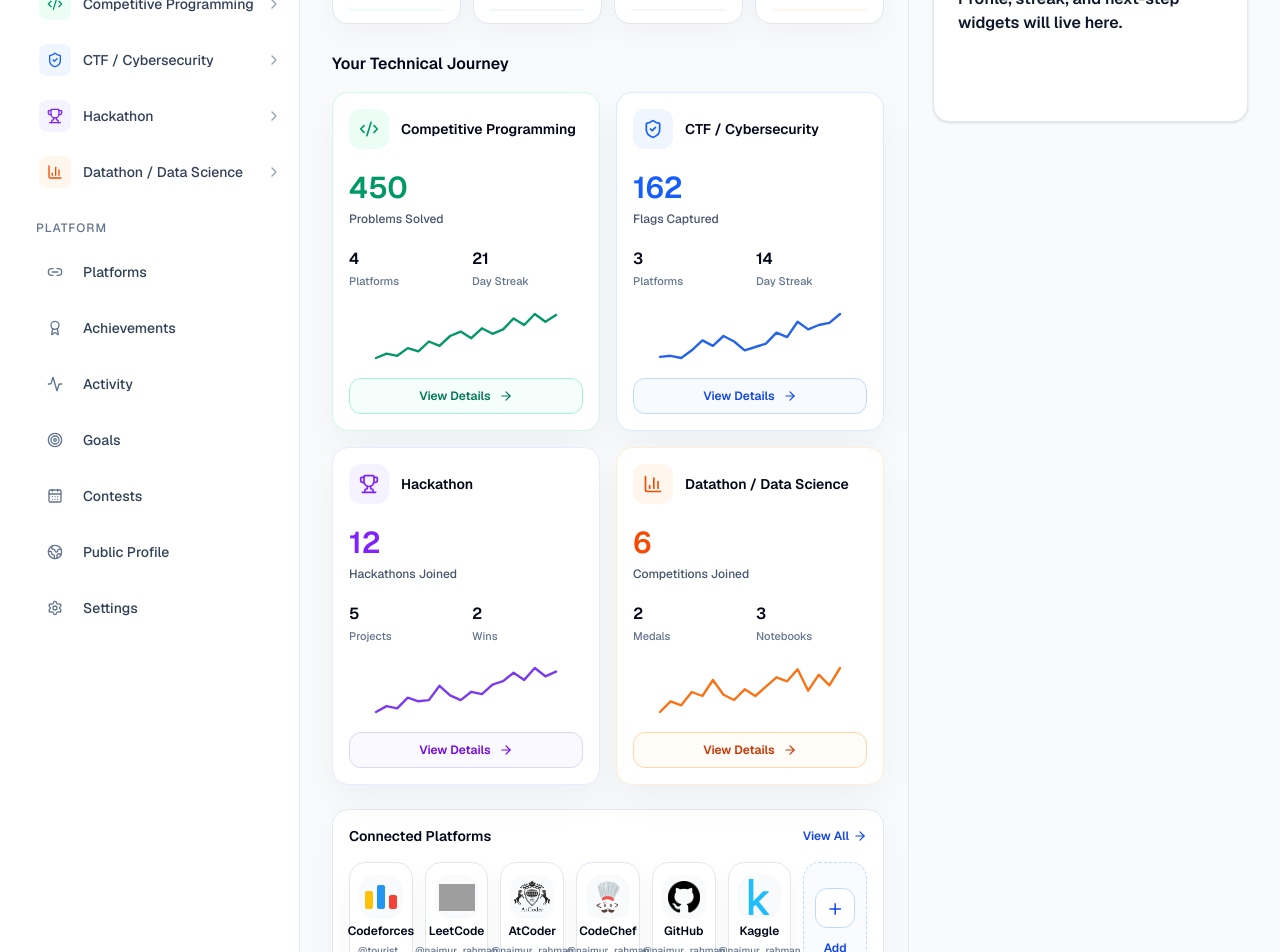
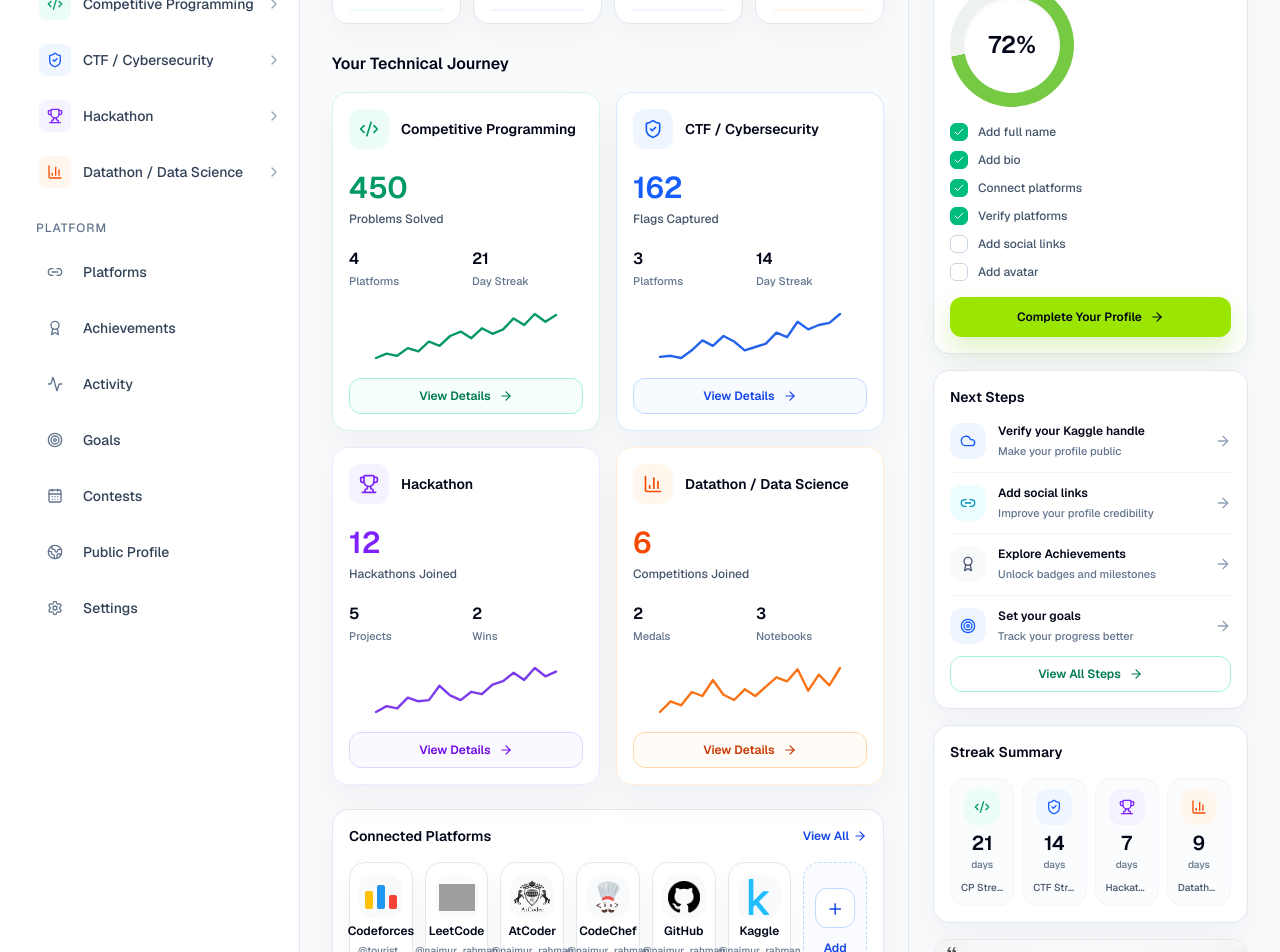
Before and after one commit to NaimurRahmannn/Stalker-A-Unified-Competitive-Profile, a Next.js app in the folder frontend/: page /dashboard in a window 1280 px wide. Shown: the part 260-1212 px from the top of the page. Built offline with nearby package versions, Linux system fonts and the light colour scheme; grey boxes are pictures that could not be loaded.

Commit message:
feat(dashboard): Build dashboard right sidebar widgets

```diff
--- a/frontend/src/app/(dashboard)/dashboard/page.tsx
+++ b/frontend/src/app/(dashboard)/dashboard/page.tsx
@@ -2,21 +2,27 @@ import Image from "next/image";
 import { DashboardSidebar } from "@/components/layout/dashboard-sidebar";
 import {
   ArrowRight,
+  Award,
   BarChart3,
   Bell,
   Box,
+  Check,
   Code2,
+  Cloud,
+  Link2,
   RefreshCw,
   Search,
   ShieldCheck,
   Sun,
+  Target,
   Trophy,
   Users,
 } from "lucide-react";
 import type { LucideIcon } from "lucide-react";
-import type { ReactNode } from "react";
+import type { CSSProperties, ReactNode } from "react";
 
 type MetricAccent = "green" | "blue" | "purple" | "orange";
+type WidgetAccent = MetricAccent | "cyan" | "slate";
 
 type MetricItem = {
   label: string;
@@ -110,6 +116,25 @@ type RecentAchievement = {
   description?: string;
 };
 
+type ChecklistItem = {
+  label: string;
+  done: boolean;
+};
+
+type NextStep = {
+  title: string;
+  subtitle: string;
+  icon: LucideIcon;
+  accent: WidgetAccent;
+};
+
+type StreakItem = {
+  label: string;
+  value: string;
+  icon: LucideIcon;
+  accent: MetricAccent;
+};
+
 const journeyAccentStyles: Record<
   MetricAccent,
   {
@@ -192,6 +217,39 @@ const achievementAccentStyles: Record<
     iconBg: "bg-orange-50",
     badge: "bg-orange-50 text-orange-700 ring-1 ring-orange-200",
     border: "hover:border-orange-100",
+  },
+};
+
+const widgetAccentStyles: Record<
+  WidgetAccent,
+  {
+    icon: string;
+    iconBg: string;
+  }
+> = {
+  green: {
+    icon: "text-emerald-600",
+    iconBg: "bg-emerald-50",
+  },
+  blue: {
+    icon: "text-blue-600",
+    iconBg: "bg-blue-50",
+  },
+  purple: {
+    icon: "text-violet-600",
+    iconBg: "bg-violet-50",
+  },
+  orange: {
+    icon: "text-orange-600",
+    iconBg: "bg-orange-50",
+  },
+  cyan: {
+    icon: "text-cyan-600",
+    iconBg: "bg-cyan-50",
+  },
+  slate: {
+    icon: "text-slate-600",
+    iconBg: "bg-slate-50",
   },
 };
 
@@ -329,28 +387,68 @@ const recentAchievements: RecentAchievement[] = [
   },
 ];
 
-type PlaceholderPanelProps = {
-  title: string;
-  description: string;
-  className?: string;
-};
+const profileChecklist: ChecklistItem[] = [
+  { label: "Add full name", done: true },
+  { label: "Add bio", done: true },
+  { label: "Connect platforms", done: true },
+  { label: "Verify platforms", done: true },
+  { label: "Add social links", done: false },
+  { label: "Add avatar", done: false },
+];
 
-function PlaceholderPanel({
-  title,
-  description,
-  className = "",
-}: PlaceholderPanelProps) {
-  return (
-    <div
-      className={`rounded-2xl border border-slate-200 bg-white p-6 shadow-sm ${className}`}
-    >
-      <p className="text-sm font-medium text-slate-500">{title}</p>
-      <p className="mt-3 text-base font-semibold text-slate-900">
-        {description}
-      </p>
-    </div>
-  );
-}
+const nextSteps: NextStep[] = [
+  {
+    title: "Verify your Kaggle handle",
+    subtitle: "Make your profile public",
+    icon: Cloud,
+    accent: "blue",
+  },
+  {
+    title: "Add social links",
+    subtitle: "Improve your profile credibility",
+    icon: Link2,
+    accent: "cyan",
+  },
+  {
+    title: "Explore Achievements",
+    subtitle: "Unlock badges and milestones",
+    icon: Award,
+    accent: "slate",
+  },
+  {
+    title: "Set your goals",
+    subtitle: "Track your progress better",
+    icon: Target,
+    accent: "blue",
+  },
+];
+
+const streakItems: StreakItem[] = [
+  {
+    label: "CP Streak",
+    value: "21",
+    icon: Code2,
+    accent: "green",
+  },
+  {
+    label: "CTF Streak",
+    value: "14",
+    icon: ShieldCheck,
+    accent: "blue",
+  },
+  {
+    label: "Hackathon Streak",
+    value: "7",
+    icon: Trophy,
+    accent: "purple",
+  },
+  {
+    label: "Datathon Streak",
+    value: "9",
+    icon: BarChart3,
+    accent: "orange",
+  },
+];
 
 function HeaderIconButton({
   label,
@@ -726,6 +824,186 @@ function RecentAchievementsSection() {
   );
 }
 
+function WidgetCard({
+  title,
+  children,
+}: {
+  title: string;
+  children: ReactNode;
+}) {
+  return (
+    <section className="rounded-2xl border border-slate-200 bg-white p-4 shadow-[0_14px_34px_rgba(15,23,42,0.04)]">
+      <h2 className="text-sm font-semibold text-slate-950">{title}</h2>
+      {children}
+    </section>
+  );
+}
+
+function ProgressRing({ progress }: { progress: number }) {
+  const style: CSSProperties = {
+    background: `conic-gradient(#76c943 ${progress * 3.6}deg, #eef2ef 0deg)`,
+  };
+
+  return (
+    <div
+      aria-label={`${progress}% profile completion`}
+      className="grid size-31 shrink-0 place-items-center rounded-full"
+      role="img"
+      style={style}
+    >
+      <div className="grid size-24 place-items-center rounded-full bg-white shadow-inner">
+        <span className="text-2xl font-semibold text-slate-950">
+          {progress}%
+        </span>
+      </div>
+    </div>
+  );
+}
+
+function ChecklistRow({ item }: { item: ChecklistItem }) {
+  return (
+    <div className="flex items-center gap-2.5 text-xs font-medium text-slate-600">
+      <span
+        className={`grid size-4.5 shrink-0 place-items-center rounded-md border ${
+          item.done
+            ? "border-emerald-500 bg-emerald-500 text-white"
+            : "border-slate-300 bg-white text-transparent"
+        }`}
+      >
+        <Check className="size-3" />
+      </span>
+      <span>{item.label}</span>
+    </div>
+  );
+}
+
+function ProfileCompletionCard() {
+  return (
+    <WidgetCard title="Profile Completion">
+      <div className="mt-4 grid gap-4 sm:grid-cols-[124px_minmax(0,1fr)] sm:items-center xl:grid-cols-1 min-[1750px]:grid-cols-[124px_minmax(0,1fr)]">
+        <ProgressRing progress={72} />
+        <div className="grid gap-2.5">
+          {profileChecklist.map((item) => (
+            <ChecklistRow key={item.label} item={item} />
+          ))}
+        </div>
+      </div>
+
+      <button
+        type="button"
+        className="mt-4 inline-flex h-10 w-full items-center justify-center gap-2 rounded-xl bg-lime-400 px-4 text-xs font-semibold text-slate-950 shadow-[0_12px_24px_rgba(132,204,22,0.25)] transition hover:bg-lime-300"
+      >
+        Complete Your Profile
+        <ArrowRight className="size-3.5" />
+      </button>
+    </WidgetCard>
+  );
+}
+
+function NextStepRow({ step }: { step: NextStep }) {
+  const Icon = step.icon;
+  const accent = widgetAccentStyles[step.accent];
+
+  return (
+    <article className="flex items-center gap-3 py-3 first:pt-0 last:pb-0">
+      <span
+        className={`grid size-9 shrink-0 place-items-center rounded-xl ${accent.iconBg} ${accent.icon}`}
+      >
+        <Icon className="size-4" />
+      </span>
+      <div className="min-w-0 flex-1">
+        <p className="truncate text-xs font-semibold text-slate-950">
+          {step.title}
+        </p>
+        <p className="mt-1 truncate text-[11px] font-medium text-slate-500">
+          {step.subtitle}
+        </p>
+      </div>
+      <ArrowRight className="size-4 shrink-0 text-slate-400" />
+    </article>
+  );
+}
+
+function NextStepsCard() {
+  return (
+    <WidgetCard title="Next Steps">
+      <div className="mt-4 divide-y divide-slate-100">
+        {nextSteps.map((step) => (
+          <NextStepRow key={step.title} step={step} />
+        ))}
+      </div>
+
+      <button
+        type="button"
+        className="mt-3 inline-flex h-9 w-full items-center justify-center gap-2 rounded-xl border border-emerald-200 bg-white text-xs font-semibold text-emerald-700 transition hover:bg-emerald-50"
+      >
+        View All Steps
+        <ArrowRight className="size-3.5" />
+      </button>
+    </WidgetCard>
+  );
+}
+
+function StreakSummaryCard() {
+  return (
+    <WidgetCard title="Streak Summary">
+      <div className="mt-4 grid grid-cols-4 gap-2">
+        {streakItems.map((item) => {
+          const Icon = item.icon;
+          const accent = widgetAccentStyles[item.accent];
+
+          return (
+            <article
+              className="min-w-0 rounded-2xl border border-slate-100 bg-slate-50/60 p-2.5 text-center"
+              key={item.label}
+            >
+              <span
+                className={`mx-auto grid size-9 place-items-center rounded-xl ${accent.iconBg} ${accent.icon}`}
+              >
+                <Icon className="size-4" />
+              </span>
+              <p className="mt-2 text-xl font-semibold leading-none text-slate-950">
+                {item.value}
+              </p>
+              <p className="mt-1 text-[10px] font-medium text-slate-500">
+                days
+              </p>
+              <p className="mt-2 truncate text-[10px] font-medium text-slate-600">
+                {item.label}
+              </p>
+            </article>
+          );
+        })}
+      </div>
+    </WidgetCard>
+  );
+}
+
+function QuoteCard() {
+  return (
+    <article className="overflow-hidden rounded-2xl border border-slate-200 bg-white shadow-[0_14px_34px_rgba(15,23,42,0.04)]">
+      <Image
+        src="/images/stalker_right_bg.png"
+        alt="Stalker quote"
+        width={2140}
+        height={634}
+        className="h-25 w-full object-fit"
+      />
+    </article>
+  );
+}
+
+function RightWidgetsPanel() {
+  return (
+    <div className="grid gap-4">
+      <ProfileCompletionCard />
+      <NextStepsCard />
+      <StreakSummaryCard />
+      <QuoteCard />
+    </div>
+  );
+}
+
 export default function DashboardPage() {
   return (
     <main className="min-h-screen bg-slate-50 text-slate-900">
@@ -751,11 +1029,7 @@ export default function DashboardPage() {
             </section>
 
             <aside className="min-w-0 border-t border-slate-200 pt-6 xl:border-l xl:border-t-0 xl:pl-6 xl:pt-0">
-              <PlaceholderPanel
-                title="Right Widgets"
-                description="Profile, streak, and next-step widgets will live here."
-                className="min-h-48"
-              />
+              <RightWidgetsPanel />
             </aside>
           </div>
         </div>
```
Also changed, not shown: frontend/public/images/stalker_right_bg.png (added).
